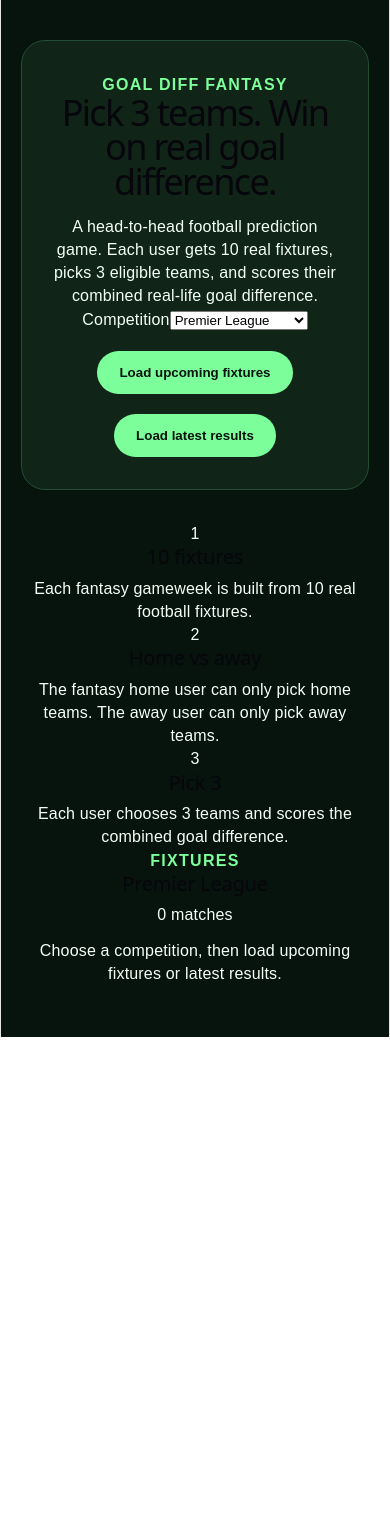
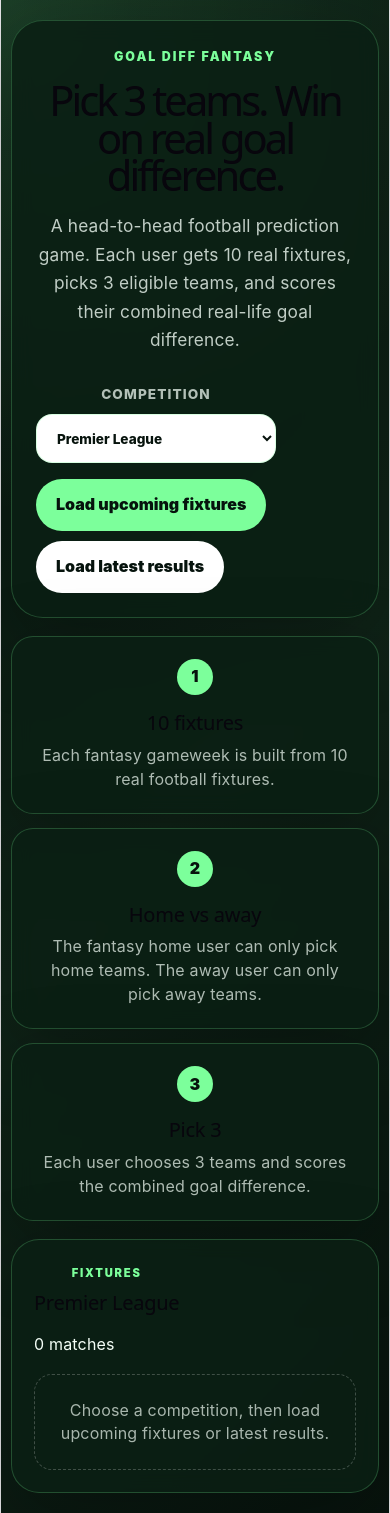
Before and after one commit to MaviUK/binwashguyz, a React (Vite) app: page / in a window 390 px wide. Before the commit the page ends 1037 px from the top, so only its background shows below. Built offline with nearby package versions, Linux system fonts and the light colour scheme.

Commit message:
Improve Goal Diff Fantasy styling

```diff
--- a/src/App.css
+++ b/src/App.css
@@ -2,69 +2,296 @@
   box-sizing: border-box;
 }
 
+:root {
+  font-family: Inter, ui-sans-serif, system-ui, -apple-system, BlinkMacSystemFont, "Segoe UI", sans-serif;
+  color: #f5fff8;
+  background: #06130d;
+  font-synthesis: none;
+  text-rendering: optimizeLegibility;
+  -webkit-font-smoothing: antialiased;
+  -moz-osx-font-smoothing: grayscale;
+}
+
 body {
   margin: 0;
-  background: #07130d;
-  color: #f5fff8;
-  font-family: Arial, sans-serif;
+  min-width: 320px;
+  min-height: 100vh;
+  background:
+    radial-gradient(circle at top left, rgba(124, 255, 155, 0.18), transparent 32rem),
+    linear-gradient(135deg, #06130d 0%, #102418 52%, #07130d 100%);
+}
+
+button,
+select {
+  font: inherit;
+}
+
+button {
+  border: 0;
+  border-radius: 999px;
+  padding: 0.9rem 1.25rem;
+  background: #7cff9b;
+  color: #06130d;
+  font-weight: 900;
+  cursor: pointer;
+  transition: transform 0.2s ease, opacity 0.2s ease;
+}
+
+button:hover:not(:disabled) {
+  transform: translateY(-1px);
+}
+
+button:disabled {
+  cursor: not-allowed;
+  opacity: 0.65;
+}
+
+button:focus-visible,
+select:focus-visible {
+  outline: 3px solid #ffffff;
+  outline-offset: 3px;
 }
 
 .app {
+  width: min(1120px, calc(100% - 32px));
   min-height: 100vh;
-  padding: 40px 20px;
+  margin: 0 auto;
+  padding: 40px 0;
+}
+
+.hero,
+.fixtures,
+.rules-grid article {
+  border: 1px solid rgba(124, 255, 155, 0.22);
+  background: rgba(11, 31, 20, 0.88);
+  box-shadow: 0 24px 80px rgba(0, 0, 0, 0.26);
+  backdrop-filter: blur(10px);
 }
 
 .hero {
-  max-width: 900px;
-  margin: 0 auto 32px;
-  background: #102418;
-  border: 1px solid #244d35;
-  border-radius: 24px;
-  padding: 32px;
+  border-radius: 32px;
+  padding: clamp(24px, 5vw, 52px);
+  margin-bottom: 18px;
 }
 
 .eyebrow {
+  margin: 0 0 14px;
   color: #7cff9b;
-  font-weight: 700;
+  font-size: 0.78rem;
+  font-weight: 950;
+  letter-spacing: 0.16em;
+  text-transform: uppercase;
+}
+
+.eyebrow.small {
+  margin-bottom: 6px;
+  font-size: 0.7rem;
+}
+
+h1,
+h2,
+p {
+  margin-top: 0;
+}
+
+h1 {
+  max-width: 920px;
+  margin-bottom: 18px;
+  font-size: clamp(2.6rem, 8vw, 6.4rem);
+  line-height: 0.9;
+  letter-spacing: -0.07em;
+}
+
+h2 {
+  margin-bottom: 8px;
+}
+
+.intro {
+  max-width: 760px;
+  color: rgba(245, 255, 248, 0.78);
+  font-size: 1.08rem;
+  line-height: 1.65;
+}
+
+.controls {
+  display: flex;
+  align-items: end;
+  flex-wrap: wrap;
+  gap: 16px;
+  margin-top: 28px;
+}
+
+label {
+  display: grid;
+  gap: 8px;
+  color: rgba(245, 255, 248, 0.72);
+  font-size: 0.85rem;
+  font-weight: 800;
   text-transform: uppercase;
   letter-spacing: 0.08em;
 }
 
-h1 {
-  font-size: clamp(36px, 8vw, 72px);
-  line-height: 0.95;
-  margin: 0 0 16px;
+select {
+  min-width: 240px;
+  border: 1px solid rgba(124, 255, 155, 0.28);
+  border-radius: 16px;
+  padding: 0.9rem 1rem;
+  background: #ffffff;
+  color: #07130d;
+  font-weight: 800;
 }
 
-button {
-  margin-top: 20px;
-  border: 0;
+.button-row {
+  display: flex;
+  flex-wrap: wrap;
+  gap: 10px;
+}
+
+.secondary-button {
+  background: #ffffff;
+}
+
+.error {
+  margin: 20px 0 0;
+  border: 1px solid rgba(255, 155, 155, 0.45);
+  border-radius: 16px;
+  padding: 14px 16px;
+  background: rgba(255, 0, 0, 0.09);
+  color: #ffb7b7;
+  font-weight: 800;
+}
+
+.loaded-note {
+  margin: 16px 0 0;
+  color: rgba(245, 255, 248, 0.62);
+  font-size: 0.92rem;
+}
+
+.rules-grid {
+  display: grid;
+  grid-template-columns: repeat(3, 1fr);
+  gap: 14px;
+  margin: 18px 0;
+}
+
+.rules-grid article {
+  border-radius: 22px;
+  padding: 22px;
+}
+
+.rules-grid span {
+  display: inline-grid;
+  width: 36px;
+  height: 36px;
+  margin-bottom: 16px;
+  place-items: center;
   border-radius: 999px;
-  padding: 14px 22px;
   background: #7cff9b;
   color: #07130d;
-  font-weight: 800;
-  cursor: pointer;
+  font-weight: 950;
+}
+
+.rules-grid p {
+  margin-bottom: 0;
+  color: rgba(245, 255, 248, 0.7);
+  line-height: 1.5;
 }
 
 .fixtures {
-  max-width: 900px;
-  margin: 0 auto;
+  border-radius: 28px;
+  padding: 22px;
+}
+
+.panel-header {
+  display: flex;
+  align-items: center;
+  justify-content: space-between;
+  gap: 18px;
+  margin-bottom: 18px;
+}
+
+.panel-header h2,
+.panel-header p {
+  margin-bottom: 0;
+}
+
+.empty-state {
+  border: 1px dashed rgba(255, 255, 255, 0.22);
+  border-radius: 18px;
+  padding: 24px;
+  color: rgba(245, 255, 248, 0.68);
+}
+
+.match-list {
   display: grid;
   gap: 12px;
 }
 
 .fixture-card {
+  border-radius: 18px;
+  padding: 18px;
   background: #ffffff;
   color: #07130d;
-  border-radius: 16px;
-  padding: 18px;
-  display: flex;
-  justify-content: space-between;
-  gap: 16px;
 }
 
-.error {
-  color: #ff9b9b;
+.team-row {
+  display: grid;
+  grid-template-columns: 1fr auto 1fr;
+  align-items: center;
+  gap: 14px;
+}
+
+.team-row strong:last-child {
+  text-align: right;
+}
+
+.score-pill {
+  display: inline-flex;
+  justify-content: center;
+  min-width: 90px;
+  border-radius: 999px;
+  padding: 8px 12px;
+  background: #07130d;
+  color: #ffffff;
+  font-weight: 950;
+}
+
+.meta-row {
+  display: flex;
+  flex-wrap: wrap;
+  gap: 10px;
+  margin-top: 12px;
+  color: rgba(7, 19, 13, 0.66);
+  font-size: 0.9rem;
   font-weight: 700;
 }
+
+.meta-row span:not(:last-child)::after {
+  content: "•";
+  margin-left: 10px;
+}
+
+@media (max-width: 780px) {
+  .app {
+    width: min(100% - 20px, 1120px);
+    padding: 20px 0;
+  }
+
+  .rules-grid,
+  .team-row {
+    grid-template-columns: 1fr;
+  }
+
+  .team-row strong:last-child {
+    text-align: left;
+  }
+
+  .score-pill {
+    width: fit-content;
+  }
+
+  .panel-header {
+    align-items: flex-start;
+    flex-direction: column;
+  }
+}
```
